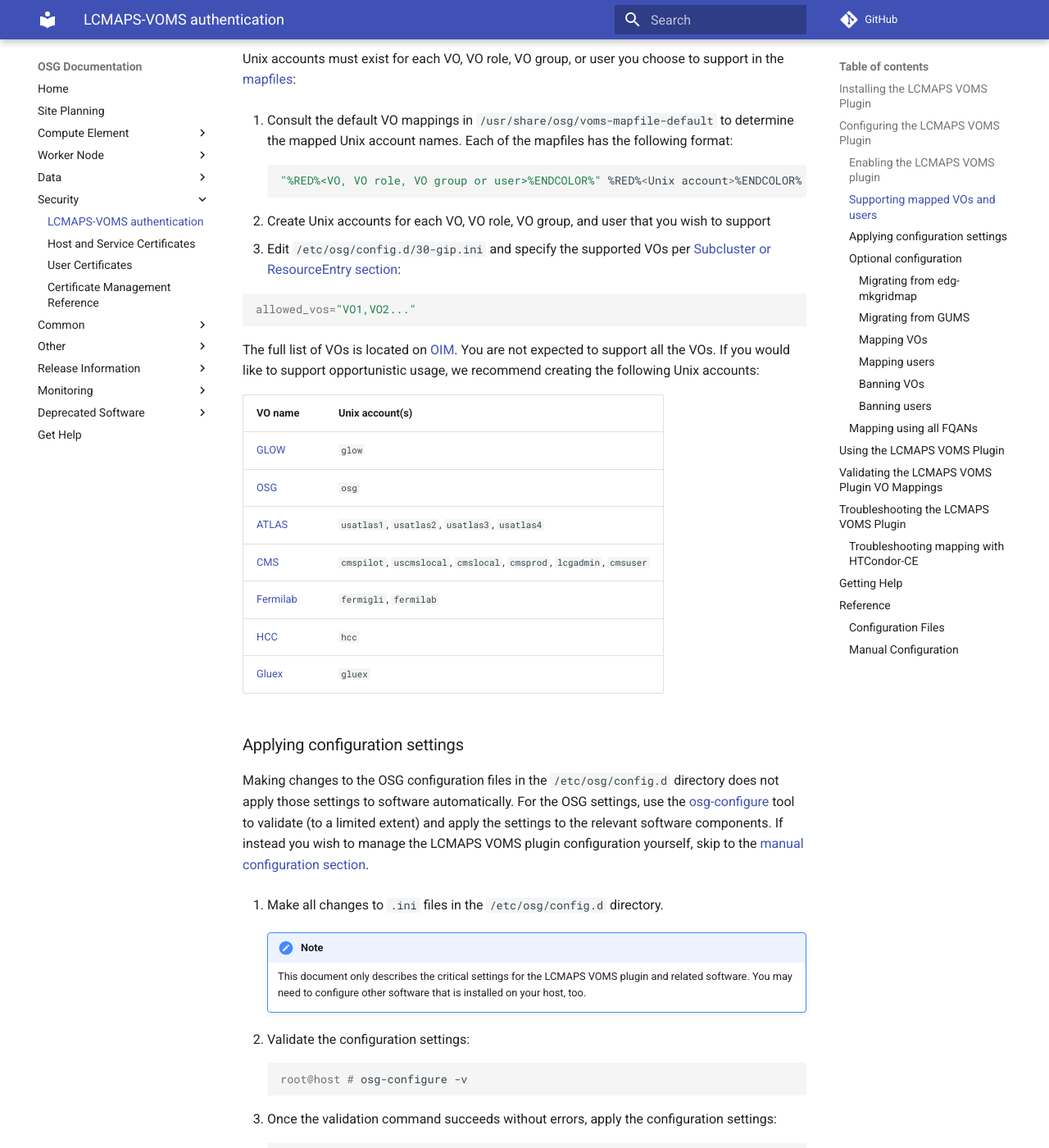
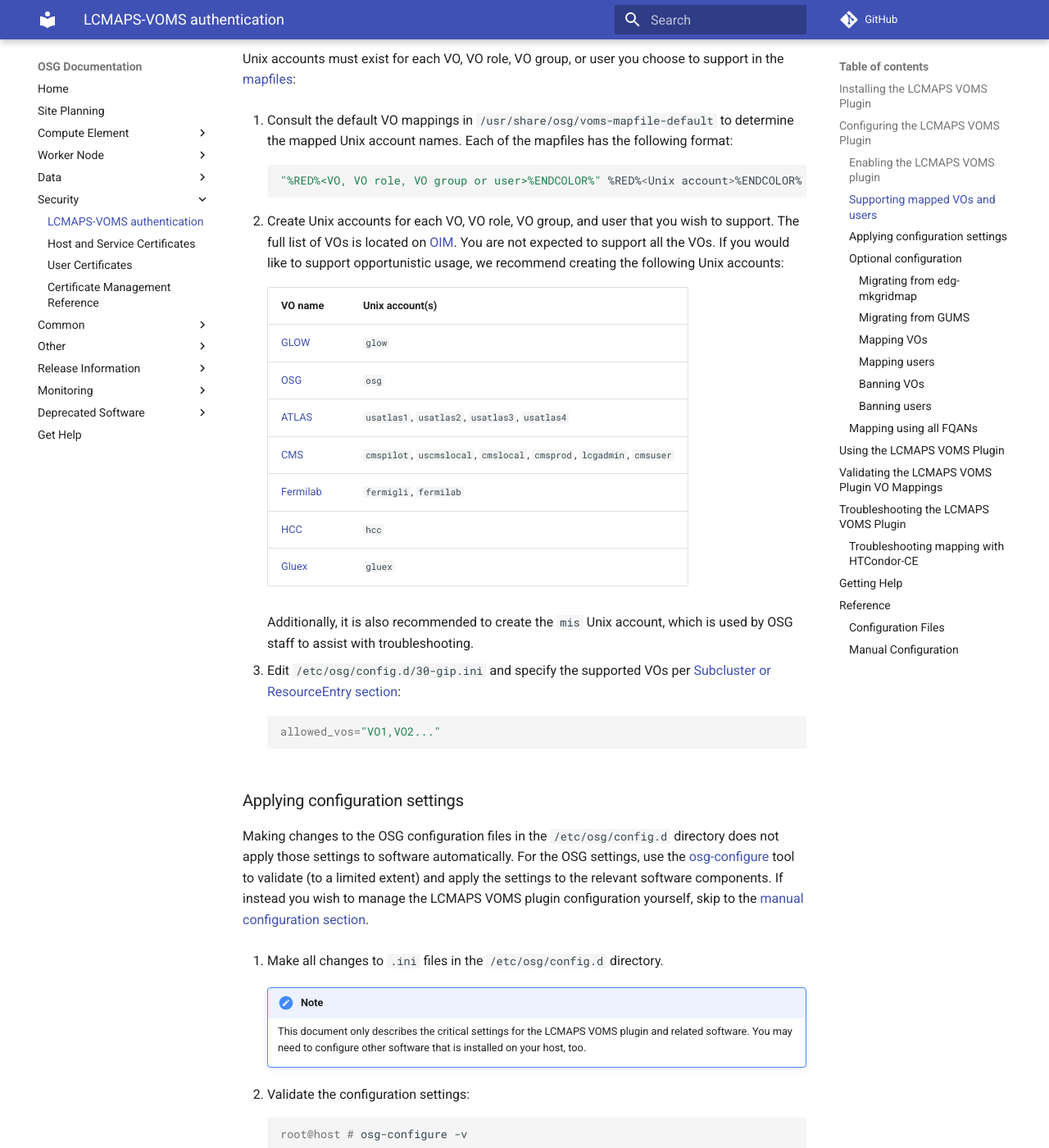
Before and after one commit to osg-htc/docs, an MkDocs documentation site: the page built from docs/security/lcmaps-voms-authentication.md, in a window 1280 px wide and 1400 px high, scrolled down 1486 px. Shown: the whole window at 82% size. Built offline with MkDocs 1.6.1 and Material for MkDocs 9.7.7, drawn with Linux system fonts in a browser that asks for light colours; comment, search, counter and statistics services are not loaded; old or Windows-style settings are respelled for this version of MkDocs.

Commit message:
Add recommendation to add mis account
Fix formatting and combine VO recommendations into the step that tells
users to create the appropriate accounts.

````diff
--- a/docs/security/lcmaps-voms-authentication.md
+++ b/docs/security/lcmaps-voms-authentication.md
@@ -60,27 +60,28 @@
         "%RED%<VO, VO role, VO group or user>%ENDCOLOR%" %RED%<Unix account>%ENDCOLOR%
 
 
-1.  Create Unix accounts for each VO, VO role, VO group, and user that you wish to support
+1.  Create Unix accounts for each VO, VO role, VO group, and user that you wish to support.
+    The full list of VOs is located on [OIM](https://oim.opensciencegrid.org/oim/vo).
+    You are not expected to support all the VOs.
+    If you would like to support opportunistic usage, we recommend creating the following Unix accounts:
+
+    | **VO name**                                             | **Unix account(s)**                                                    |
+    |---------------------------------------------------------|------------------------------------------------------------------------|
+    | [GLOW](https://oim.opensciencegrid.org/oim/vo?id=13)    | `glow`                                                                 |
+    | [OSG](https://oim.opensciencegrid.org/oim/vo?id=30)     | `osg`                                                                  |
+    | [ATLAS](https://oim.opensciencegrid.org/oim/vo?id=35)   | `usatlas1`, `usatlas2`, `usatlas3`, `usatlas4`                         |
+    | [CMS](https://oim.opensciencegrid.org/oim/vo?id=3)      | `cmspilot`, `uscmslocal`, `cmslocal`, `cmsprod`, `lcgadmin`, `cmsuser` |
+    | [Fermilab](https://oim.opensciencegrid.org/oim/vo?id=9) | `fermigli`, `fermilab`                                                 |
+    | [HCC](https://oim.opensciencegrid.org/oim/vo?id=67)     | `hcc`                                                                  |
+    | [Gluex](https://oim.opensciencegrid.org/oim/vo?id=62)   | `gluex`                                                                |
+
+    Additionally, it is also recommended to create the `mis` Unix account,
+    which is used by OSG staff to assist with troubleshooting.
+
 1.  Edit `/etc/osg/config.d/30-gip.ini` and specify the supported VOs per [Subcluster or ResourceEntry section](../other/configuration-with-osg-configure#subcluster-resource-entry):
 
-``` ini
-allowed_vos="VO1,VO2..."
-```
-
-The full list of VOs is located on [OIM](https://oim.opensciencegrid.org/oim/vo).
-You are not expected to support all the VOs.
-If you would like to support opportunistic usage, we recommend creating the following Unix accounts:
-
-| **VO name**                                             | **Unix account(s)**                                                    |
-|---------------------------------------------------------|------------------------------------------------------------------------|
-| [GLOW](https://oim.opensciencegrid.org/oim/vo?id=13)    | `glow`                                                                 |
-| [OSG](https://oim.opensciencegrid.org/oim/vo?id=30)     | `osg`                                                                  |
-| [ATLAS](https://oim.opensciencegrid.org/oim/vo?id=35)   | `usatlas1`, `usatlas2`, `usatlas3`, `usatlas4`                         |
-| [CMS](https://oim.opensciencegrid.org/oim/vo?id=3)      | `cmspilot`, `uscmslocal`, `cmslocal`, `cmsprod`, `lcgadmin`, `cmsuser` |
-| [Fermilab](https://oim.opensciencegrid.org/oim/vo?id=9) | `fermigli`, `fermilab`                                                 |
-| [HCC](https://oim.opensciencegrid.org/oim/vo?id=67)     | `hcc`                                                                  |
-| [Gluex](https://oim.opensciencegrid.org/oim/vo?id=62)   | `gluex`                                                                |
-
+        :::ini
+        allowed_vos="VO1,VO2..."
 
 ### Applying configuration settings
 
````
